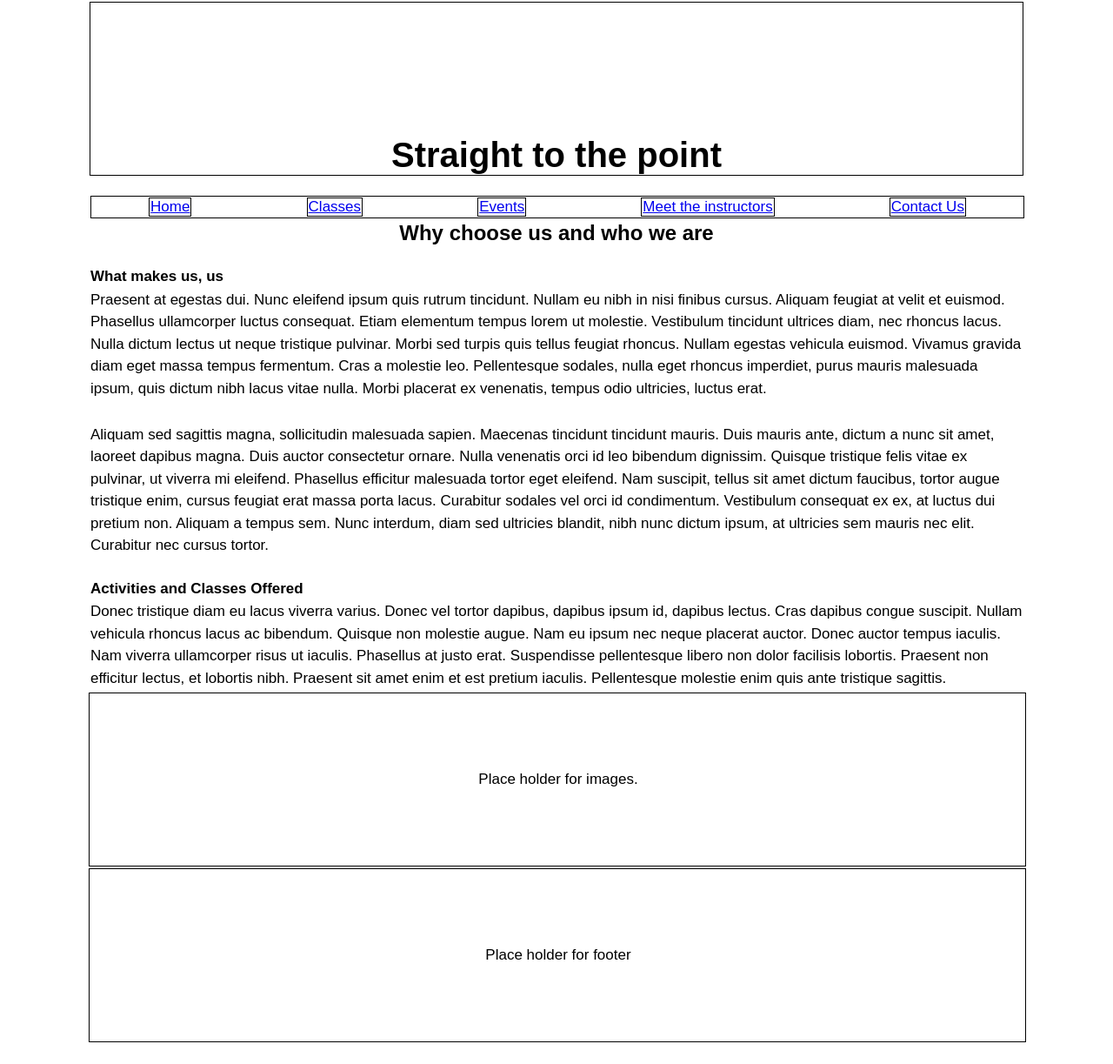
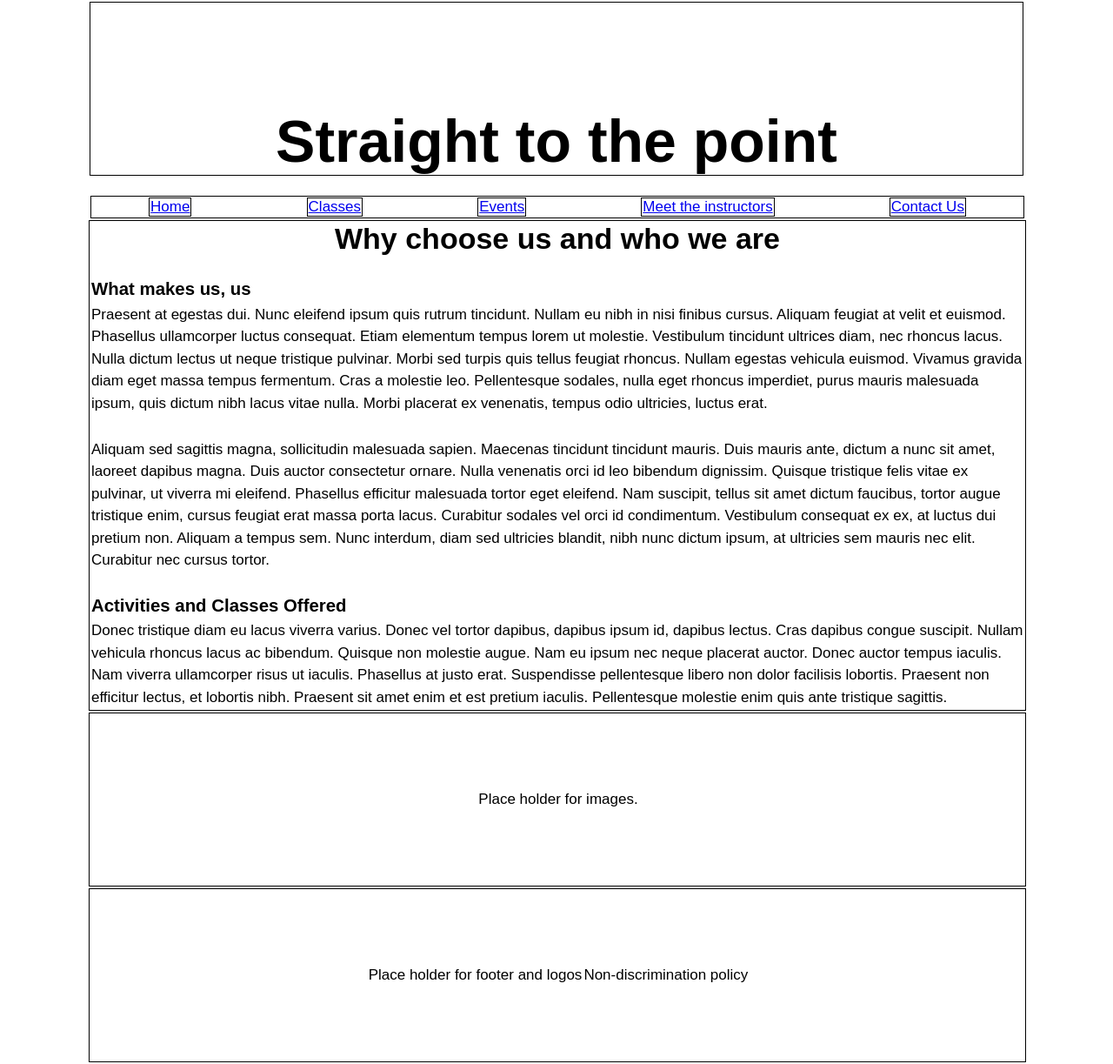
Before and after one commit to StevenM82/Lesson-7, a plain HTML site: page index.html in a window 1280 px wide. Shown: the whole page at 87% size. Before the commit the page ends 1200 px from the top, so only its background shows below. Drawn offline with Linux system fonts and the light colour scheme.

Commit message:
Time to turn in Lesson 7
git status

```diff
--- a/index.html
+++ b/index.html
@@ -21,7 +21,7 @@
       </nav>
     </header>
 
-    <section class="main-content row">
+    <section class="main-content col-12 row">
       <h2 class="h2">Why choose us and who we are</h2>
       <article>
         <h3>What makes us, us</h3>
@@ -71,7 +71,8 @@
 
     <footer class="col-12 place-holder">
       <img class="#" src="#" alt=''>
-      <p>Place holder for footer</p>
+      <p>Place holder for footer and logos</p>
+      <p>Non-discrimination policy</p>
     </footer>
 
   </body>
--- a/styles/stylesheet.css
+++ b/styles/stylesheet.css
@@ -13,12 +13,13 @@
   display: flex;
   justify-content: center;
   width: 100%;
-  font-weight: bold;
-  font-size: 24px;
+  font-weight: 700;
+  font-size: 2rem;
 }
 
 h3 {
-  font-weight: bold;
+  font-weight: 700;
+  font-size: 1.2rem;
 }
 
 .header {
@@ -27,8 +28,8 @@ h3 {
   justify-content: flex-end;
   align-items: center;
   height: 200px;
-  font-size: 40px;
-  font-weight: bold;
+  font-size: 4rem;
+  font-weight: 700;
   border: 1px solid black;
 }
 
```
Also changed, not shown: classes.html (+2 -1 lines).
